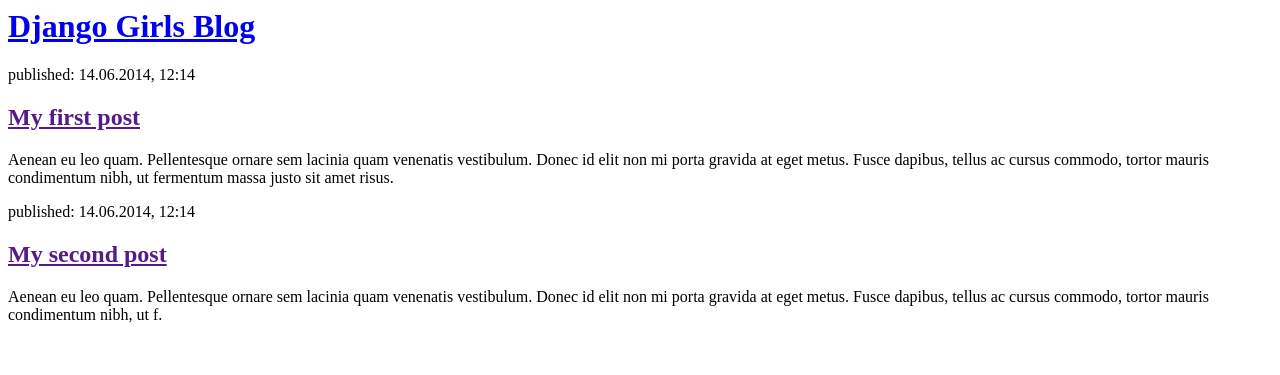
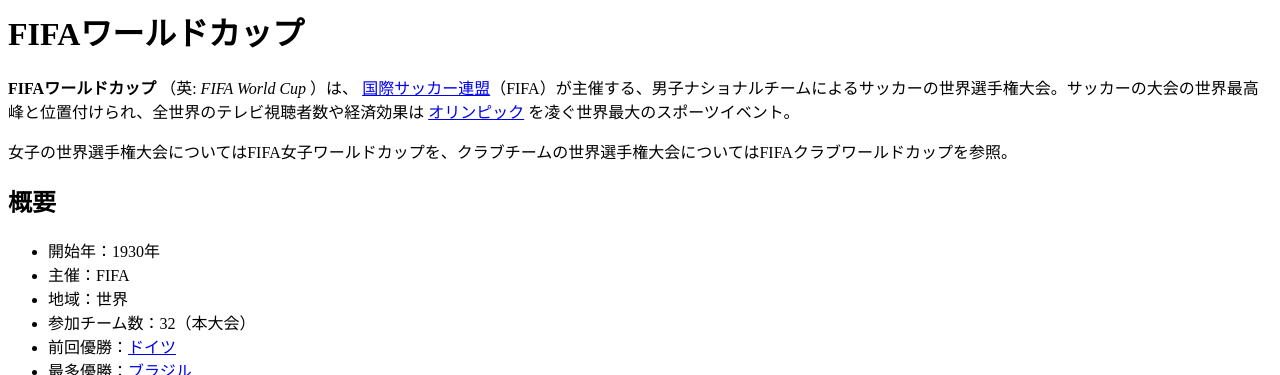
Before and after one commit to KanamiInaba6/my-first-blog, a Django app: page / in a window 1280 px wide. Shown: the top 375 px of the page. Before the commit the page ends 323 px from the top, so only its background shows below. Run offline with Django 3.2, Linux system fonts and the light colour scheme.

Commit message:
HTML changed for p10_2

```diff
--- a/blog/templates/blog/post_list.html
+++ b/blog/templates/blog/post_list.html
@@ -1,22 +1,65 @@
 <html>
     <head>
-        <title>Django Girls blog</title>
+        <title>FIFAワールドカップ</title>
     </head>
     <body>
         <div>
-            <h1><a href="/">Django Girls Blog</a></h1>
+            <h1>FIFAワールドカップ</h1>
         </div>
 
         <div>
-            <p>published: 14.06.2014, 12:14</p>
-            <h2><a href="">My first post</a></h2>
-            <p>Aenean eu leo quam. Pellentesque ornare sem lacinia quam venenatis vestibulum. Donec id elit non mi porta gravida at eget metus. Fusce dapibus, tellus ac cursus commodo, tortor mauris condimentum nibh, ut fermentum massa justo sit amet risus.</p>
+            <p>
+				<strong>FIFAワールドカップ</strong>
+				（英:
+				<em>FIFA World Cup</em>
+				）は、
+				<a href="https://ja.wikipedia.org/wiki/%E5%9B%BD%E9%9A%9B%E3%82%B5%E3%83%83%E3%82%AB%E3%83%BC%E9%80%A3%E7%9B%9F">国際サッカー連盟</a>（FIFA）が主催する、男子ナショナルチームによるサッカーの世界選手権大会。サッカーの大会の世界最高峰と位置付けられ、全世界のテレビ視聴者数や経済効果は
+				<a href="https://ja.wikipedia.org/wiki/%E8%BF%91%E4%BB%A3%E3%82%AA%E3%83%AA%E3%83%B3%E3%83%94%E3%83%83%E3%82%AF">オリンピック</a>
+				を凌ぐ世界最大のスポーツイベント。
+			</p>
+			<p>女子の世界選手権大会についてはFIFA女子ワールドカップを、クラブチームの世界選手権大会についてはFIFAクラブワールドカップを参照。
+			</p>
         </div>
 
         <div>
-            <p>published: 14.06.2014, 12:14</p>
-            <h2><a href="">My second post</a></h2>
-            <p>Aenean eu leo quam. Pellentesque ornare sem lacinia quam venenatis vestibulum. Donec id elit non mi porta gravida at eget metus. Fusce dapibus, tellus ac cursus commodo, tortor mauris condimentum nibh, ut f.</p>
+            <h2>概要</h2>
+            <p>
+				<ul>
+					<li>開始年：1930年</li>
+					<li>主催：FIFA</li>
+					<li>地域：世界</li>
+					<li>参加チーム数：32（本大会）</li>
+					<li>前回優勝：<a href="https://ja.wikipedia.org/wiki/%E3%82%B5%E3%83%83%E3%82%AB%E3%83%BC%E3%83%89%E3%82%A4%E3%83%84%E4%BB%A3%E8%A1%A8">ドイツ</a></li>
+					<li>最多優勝：<a href="https://ja.wikipedia.org/wiki/%E3%82%B5%E3%83%83%E3%82%AB%E3%83%BC%E3%83%96%E3%83%A9%E3%82%B8%E3%83%AB%E4%BB%A3%E8%A1%A8">ブラジル</a></li>
+				</ul>
+				<div>
+					<p>
+						<img src="https://upload.wikimedia.org/wikipedia/ja/thumb/5/5d/FIFA_World_Cup_Trophy_2002_0103.jpg/300px-FIFA_World_Cup_Trophy_2002_0103.jpg">
+						<br>
+						"FIFAワールドカップトロフィー"
+					</p>
+				</div>
+			</p>
         </div>
+
+		<div>
+		<h2>歴代開催国</h2>
+			<p>
+				<ol>
+					<li>1930年：ウルグアイ</li>
+					<li>1934年：イタリア</li>
+					<li>1938年：フランス</li>
+					<li>1950年：ブラジル</li>
+					<li>1954年：スイス</li>
+				</ol>
+			</p>
+		</div>
+
+		<div>
+			<p>
+				This page is a minimized version of
+				<a href="https://ja.wikipedia.org/wiki/FIFA%E3%83%AF%E3%83%BC%E3%83%AB%E3%83%89%E3%82%AB%E3%83%83%E3%83%97">wikipedia entry</a>
+			</p>
+		</div>
     </body>
 </html>
```
